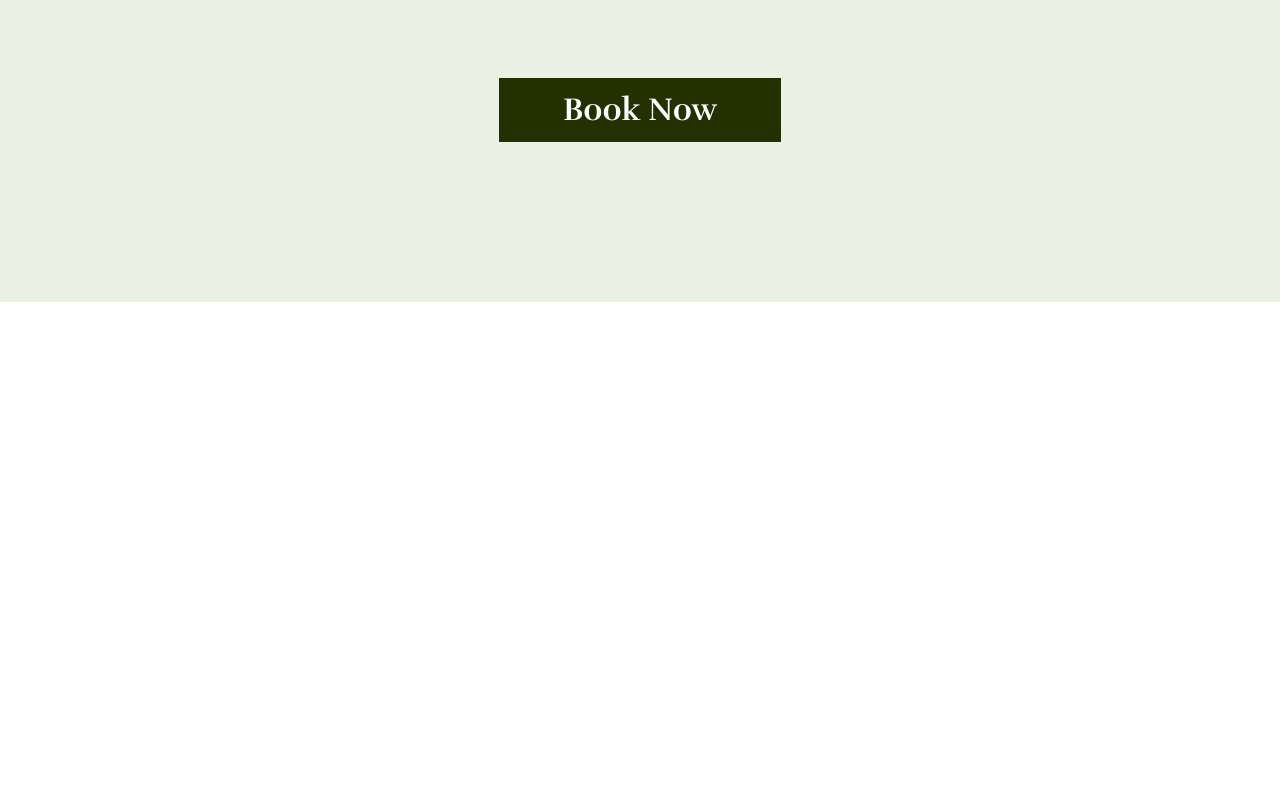
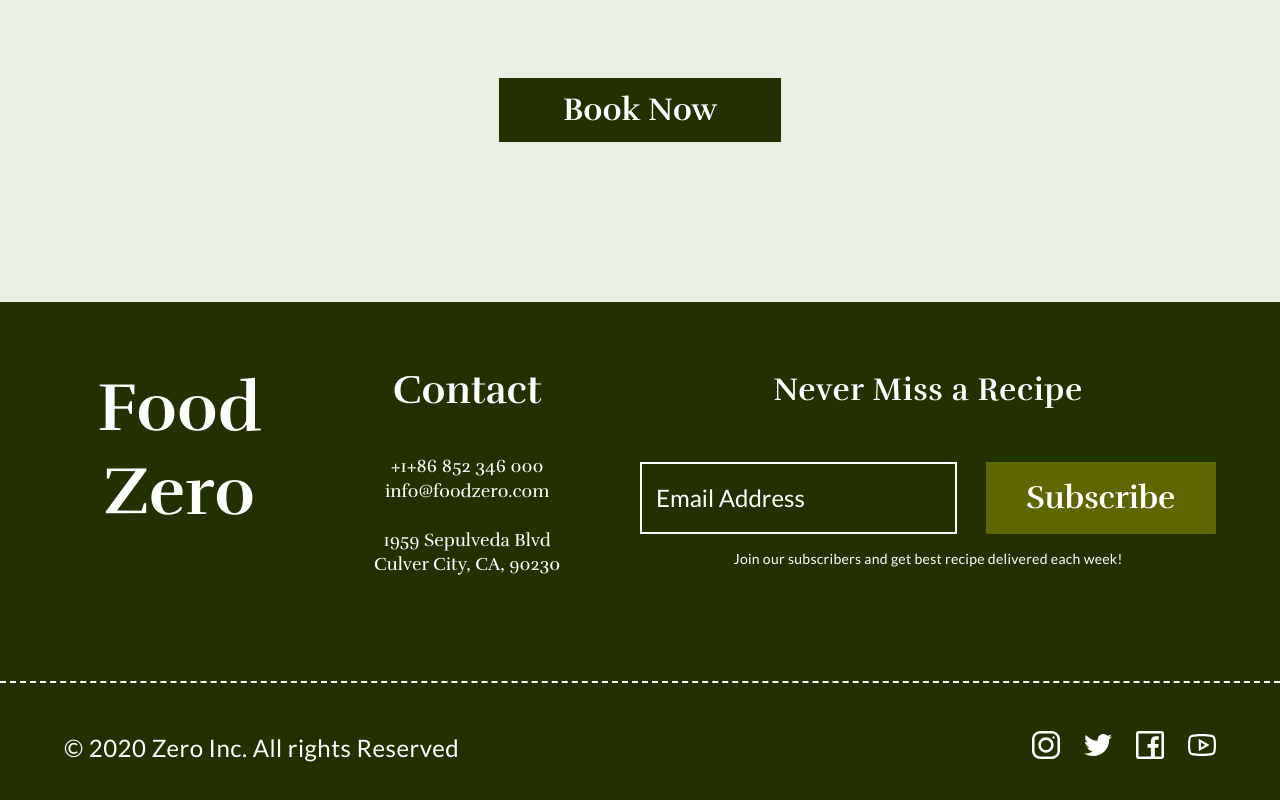
Before and after one commit to sonia-ko/food-zero, a React (Create React App) app: page /menu in a window 1280 px wide. Shown: the part 566-1366 px from the top of the page. Before the commit the page ends 868 px from the top, so only its background shows below. Built offline with nearby package versions, Linux system fonts and the light colour scheme.

Commit message:
edit build

```diff
--- a/src/App.tsx
+++ b/src/App.tsx
@@ -42,8 +42,8 @@ function App() {
           <Route path="*" element={<Page404 />} />
         </Routes>
       </main>
-      {/* <Footer /> */}
-      {/* <Copyright /> */}
+      <Footer />
+      <Copyright />
     </div>
   );
 }
--- a/src/pages/home/Home.tsx
+++ b/src/pages/home/Home.tsx
@@ -18,11 +18,11 @@ const Home: React.FC = () => {
       <HomeMainFood />
       <HomeMenu />
       <HomeCook />
-      {/*  <OurFeatures />
+      <OurFeatures />
       <TopDishes />
       <ReservationsForm />
       <EnergyBalance />
-      <HomeFeedbacks /> */}
+      <HomeFeedbacks />
     </section>
   );
 };
```
Also changed, not shown: 18 other files (tests, documents, lock files or other folders).
